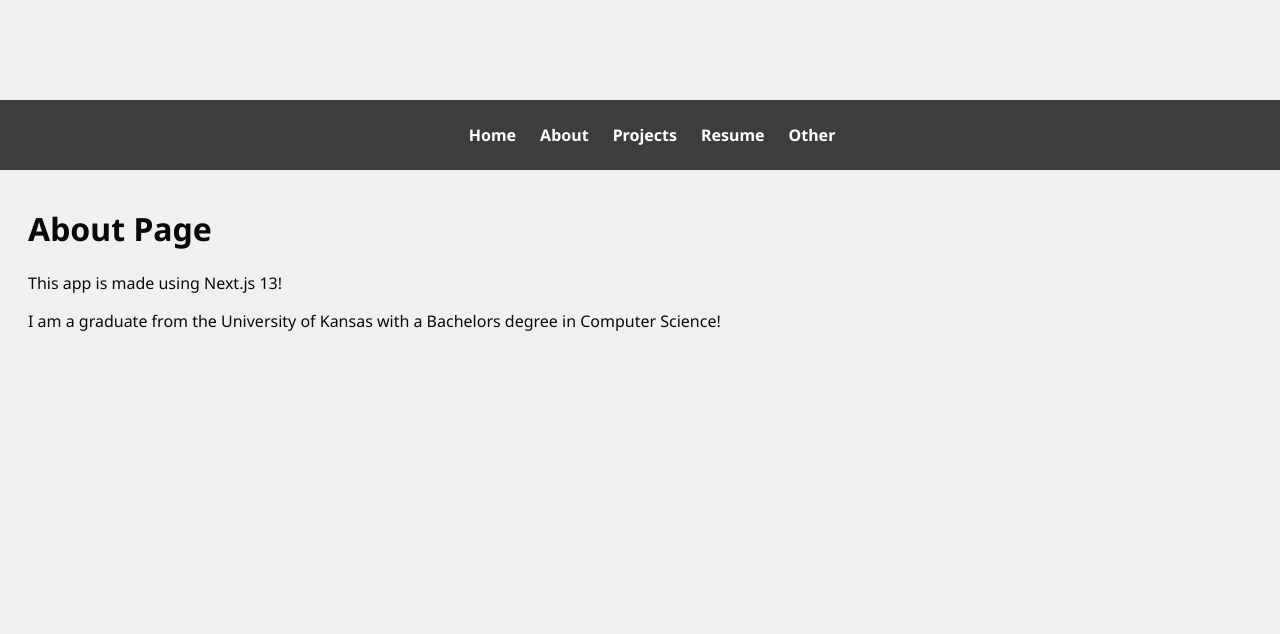
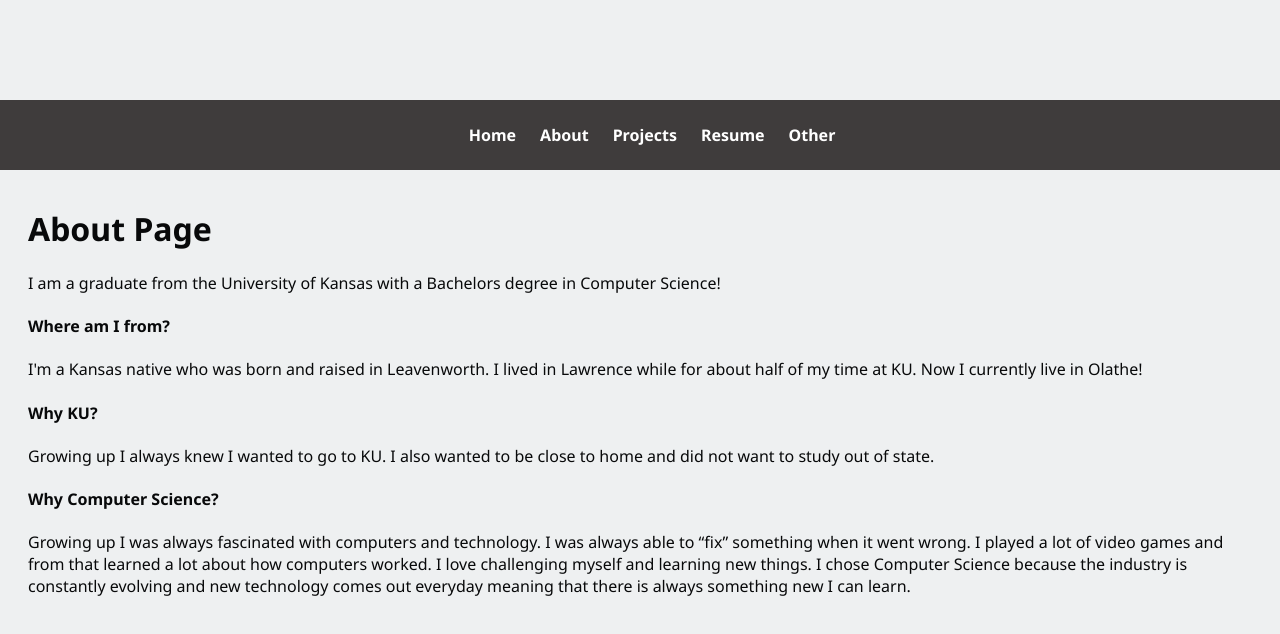
Before and after one commit to cabennetts/personal-website, a Next.js app: page /about in a window 1280 px wide. Shown: the top 634 px of the page. Built offline with nearby package versions, Linux system fonts and the light colour scheme.

Commit message:
Updated About page

```diff
--- a/app/about/page.tsx
+++ b/app/about/page.tsx
@@ -11,8 +11,16 @@ export default async function About(){
     return(
       <div>
         <h1>About Page</h1>
-        <p>This app is made using Next.js 13!</p>
+
         <p>I am a graduate from the University of Kansas with a Bachelors degree in Computer Science!</p>
+        <h4>Where am I from?</h4>
+        <p>I&apos;m a Kansas native who was born and raised in Leavenworth. I lived in Lawrence while for about half of my time at KU. Now I currently live in Olathe!</p>
+
+        <h4>Why KU?</h4>
+        <p>Growing up I always knew I wanted to go to KU. I also wanted to be close to home and did not want to study out of state.</p>
+
+        <h4>Why Computer Science?</h4>
+        <p>Growing up I was always fascinated with computers and technology. I was always able to &ldquo;fix&rdquo; something when it went wrong. I played a lot of video games and from that learned a lot about how computers worked. I love challenging myself and learning new things. I chose Computer Science because the industry is constantly evolving and new technology comes out everyday meaning that there is always something new I can learn.</p>
       </div>
     );
 }
```
Also changed, not shown: 1 other file (tests, documents, lock files or other folders).
